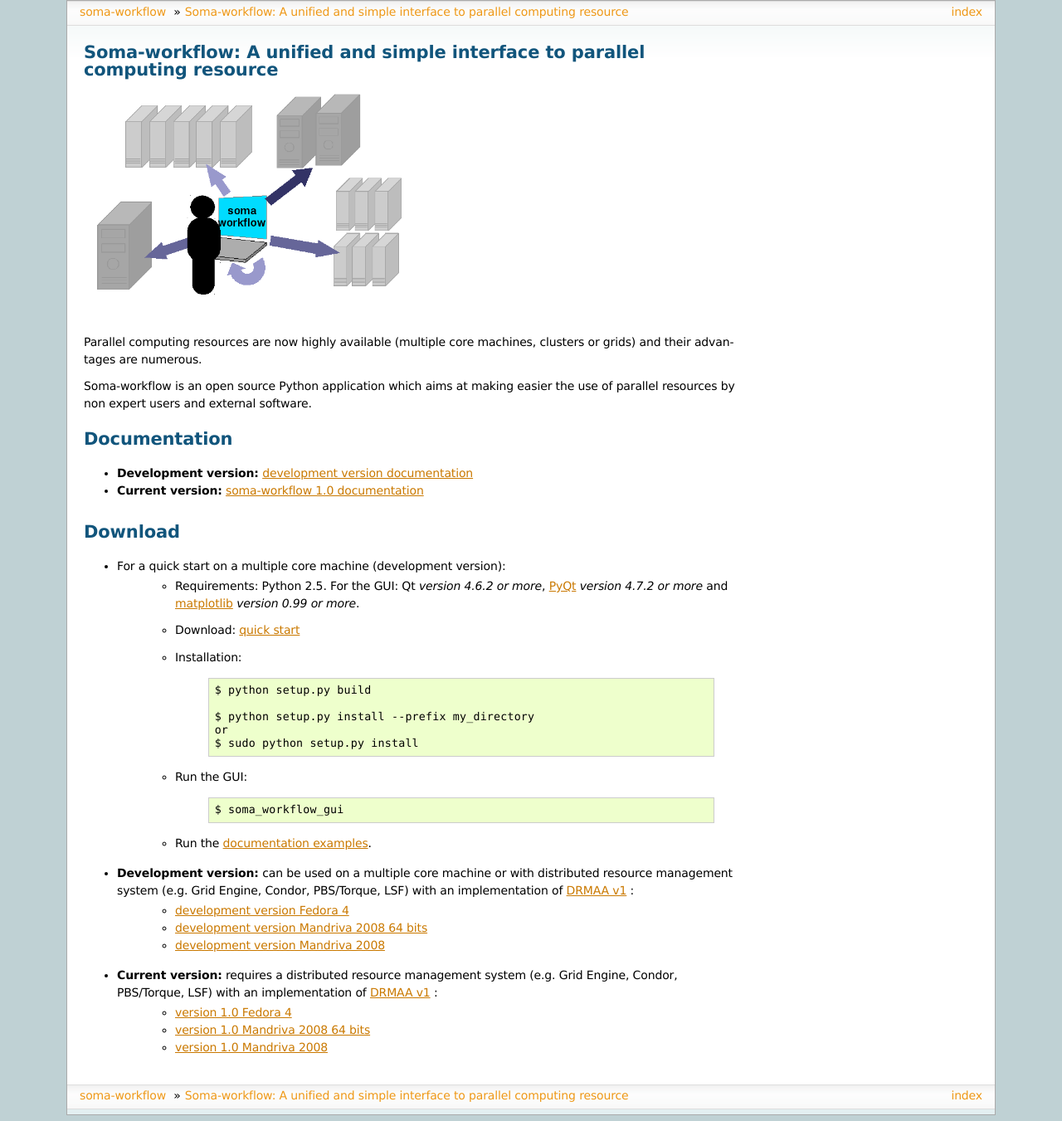
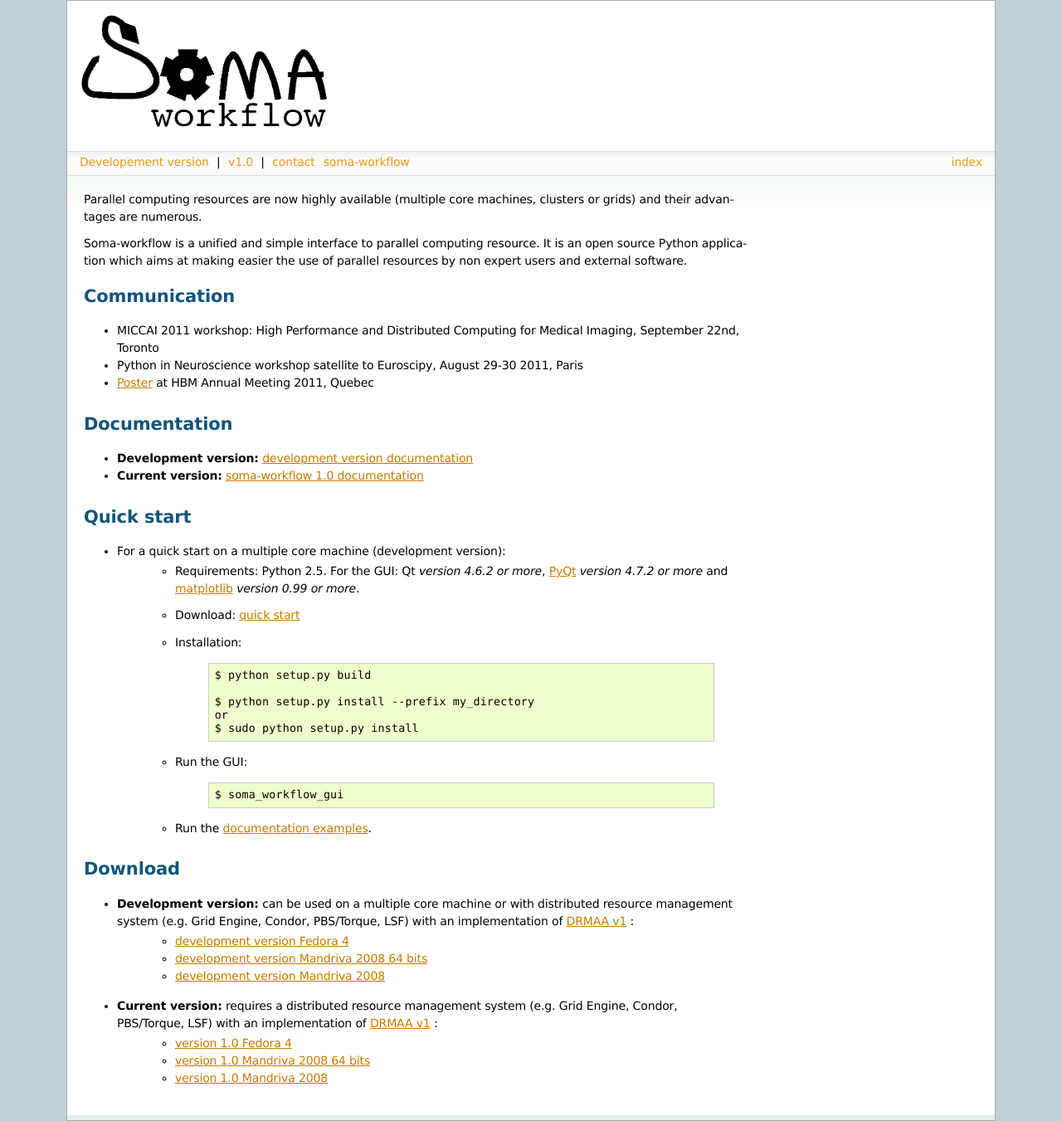
Before and after one commit to populse/soma-workflow, a Sphinx documentation site: the page built from doc/welcome_page/source/index.txt, in a window 1280 px wide. Shown: the whole page at 83% size. Built offline with Sphinx 7.4.7, drawn with Linux system fonts in a browser that asks for light colours.

Commit message:
WIP: documentation

```diff
--- /dev/null
+++ b/doc/welcome_page/source/_templates/layout.html
@@ -0,0 +1,21 @@
+{% extends "!layout.html" %}
+{% set title = 'soma-workflow' %}
+
+{% block rootrellink %}
+  <li><a href="http://www.brainvisa.info/doc/soma-workflow-trunk">Developement version</a> |&nbsp;</li>
+  <li><a href="http://www.brainvisa.info/doc/soma-workflow-1.0/sphinx">v1.0</a> |&nbsp;</li>
+  <li><a href="mailto:soizic.laguitton@gmail.com">contact</a></li>
+{% endblock %}
+
+{% block header %}
+<div style="background-color: white; text-align: left; padding: 10px 10px 15px 15px">
+ <a href="{{pathto('index') }}">
+  <img src="{{ pathto("_static/logo.png", 1) }}" alt="Soma-workflow logo"  width="300" border="0" />
+</div>
+{% endblock %}
+
+
+{% block relbar2 %}{% endblock %}
+
+{% block sidebar1 %}{{ sidebar() }}{% endblock %}
+{% block sidebar2 %}{% endblock %}
--- a/doc/welcome_page/source/conf.py
+++ b/doc/welcome_page/source/conf.py
@@ -99,7 +99,7 @@
 html_theme_options = {"nosidebar":"true"}
 
 # Add any paths that contain custom themes here, relative to this directory.
-#html_theme_path = []
+html_theme_path = []
 
 # The name for this set of Sphinx documents.  If None, it defaults to
 # "<project> v<release> documentation".
@@ -115,7 +115,7 @@
 # The name of an image file (within the static path) to use as favicon of the
 # docs.  This file should be a Windows icon file (.ico) being 16x16 or 32x32
 # pixels large.
-#html_favicon = None
+html_favicon = "images/icon.png"
 
 # Add any paths that contain custom static files (such as style sheets) here,
 # relative to this directory. They are copied after the builtin static files,
--- a/doc/welcome_page/source/index.txt
+++ b/doc/welcome_page/source/index.txt
@@ -3,18 +3,20 @@
    You can adapt this file completely to your liking, but it should at least
    contain the root `toctree` directive.
 
-Soma-workflow: A unified and simple interface to parallel computing resource
-=============================================================================
-
-.. image:: images/soma_workflow_general.*
-  :scale: 60
 
 Parallel computing resources are now highly available (multiple core machines,
 clusters or grids) and their advantages are numerous.
 
-Soma-workflow is an open source Python application which aims at making easier
+Soma-workflow is a unified and simple interface to parallel computing resource.
+It is an open source Python application which aims at making easier
 the use of parallel resources by non expert users and external software.
 
+Communication
+=============
+
+* MICCAI 2011 workshop: High Performance and Distributed Computing for Medical Imaging, September 22nd, Toronto
+* Python in Neuroscience workshop satellite to Euroscipy, August 29-30 2011, Paris
+* `Poster <ftp://static.brainvisa.info/brainvisa/static/poster_HBM_2011_somaworkflow.pdf>`_ at HBM Annual Meeting 2011, Quebec
 
 Documentation
 =============
@@ -23,8 +25,8 @@
 * **Current version:** `soma-workflow 1.0 documentation <http://www.brainvisa.info/doc/soma-workflow-1.0/sphinx>`_
 
 
-Download
-========
+Quick start
+===========
 
 * For a quick start on a multiple core machine (development version):
     * Requirements: Python 2.5. For the GUI: Qt *version 4.6.2 or more*, `PyQt <http://www.riverbankcomputing.co.uk/software/pyqt/intro>`_ *version 4.7.2 or more* and `matplotlib <http://matplotlib.sourceforge.net/>`_ *version 0.99 or more*.
```
Also changed, not shown: other parts of doc/welcome_page/source/index.txt (+3 -6 lines), doc/welcome_page/source/_static/logo.png (added), doc/welcome_page/source/images/icon.png (added), doc/welcome_page/source/images/soma_workflow_general.png, doc/welcome_page/source/images/soma_workflow_general_small.png (deleted), 1 other file.
